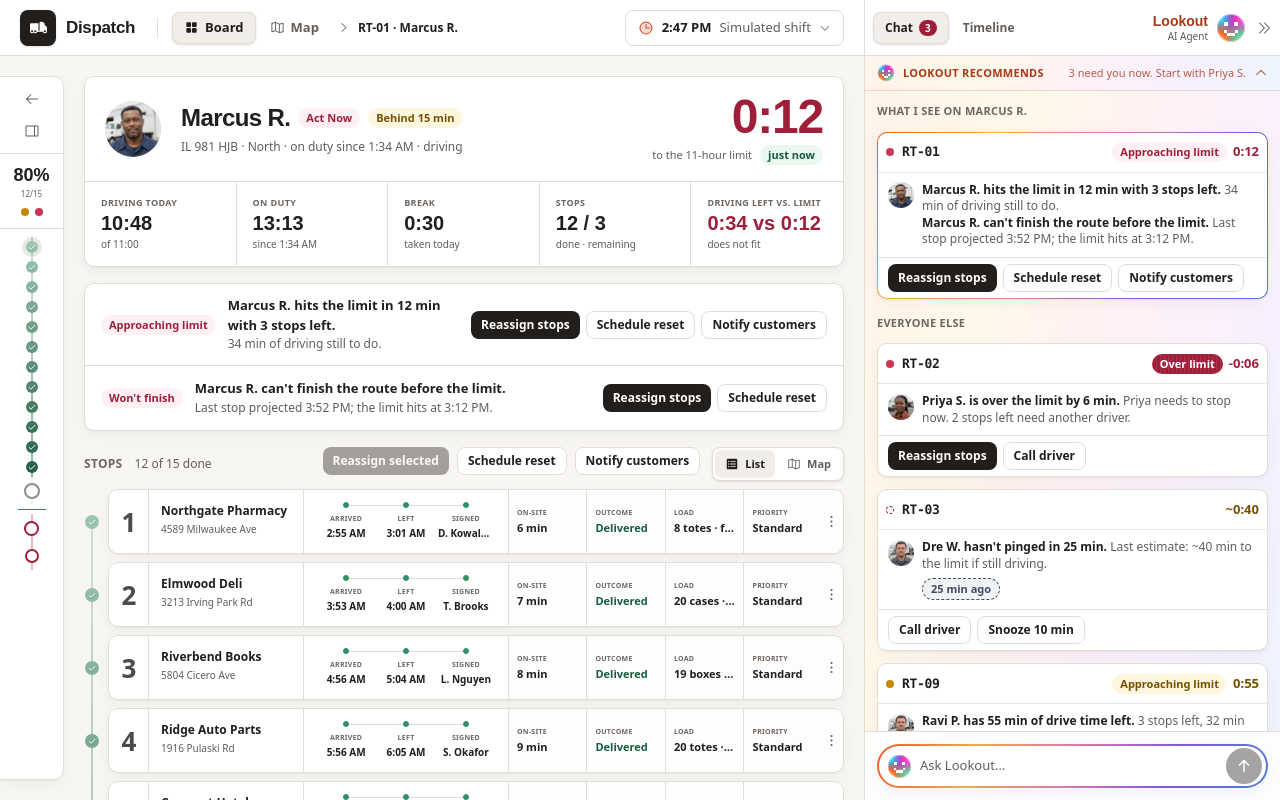
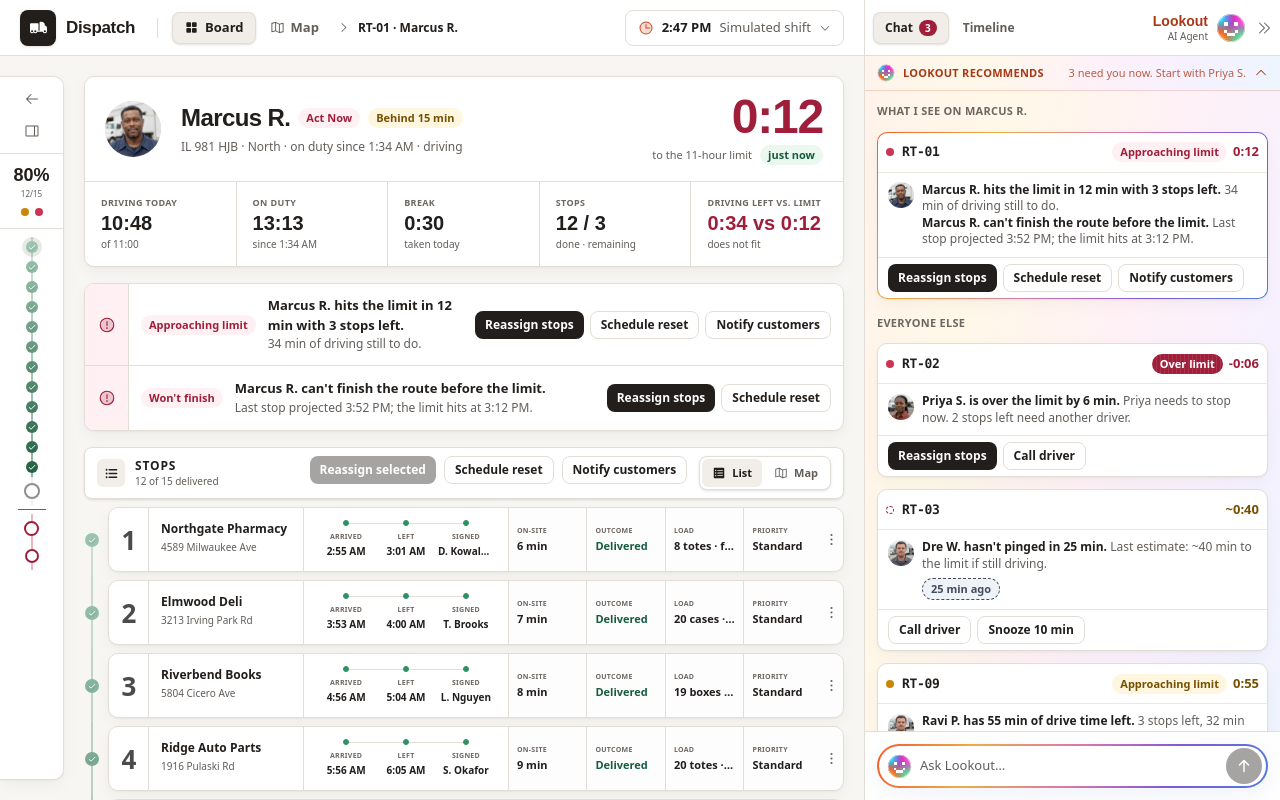
Before and after one commit to davekeller/dispatcher-dashboard, a React (Vite) app: page /routes/drv-01 in a window 1280 px wide. Built offline with nearby package versions, Linux system fonts and the light colour scheme.

Commit message:
design: elevate route stops and alerts

```diff
--- a/src/index.css
+++ b/src/index.css
@@ -147,6 +147,10 @@ body { @apply bg-canvas text-ink font-sans antialiased; }
   background-image: repeating-linear-gradient(90deg, rgb(255 255 255 / 0.09) 0 1px, transparent 1px 4px);
 }
 
+.critical-alert-card {
+  border-color: color-mix(in srgb, var(--color-act-now) 55%, var(--color-line));
+}
+
 @keyframes lane-content-enter {
   from { opacity: 0; transform: translateY(3px); }
   to { opacity: 1; transform: translateY(0); }
--- a/src/views/route/AlertStrip.tsx
+++ b/src/views/route/AlertStrip.tsx
@@ -1,3 +1,4 @@
+import { WarningCircle } from '@phosphor-icons/react'
 import type { DriverCard } from '../../alerts/types'
 import { fmtAge } from '../../lib/format'
 import AlertActions from '../../lookout/AlertActions'
@@ -10,21 +11,26 @@ import { severityTone } from '../../ui/tones'
  *  added live during the walkthrough renders in the alert card with no new UI. */
 export default function AlertStrip({ view, card }: { view: DriverView; card: DriverCard }) {
   const reason = view.staleness !== 'fresh' ? `Last ping ${fmtAge(view.pingAgeMin)}. Position-dependent actions are disabled until the truck reports in.` : undefined
+  const hasCriticalAlert = card.alerts.some((alert) => alert.severity === 'critical')
   return (
-    <Card className="overflow-hidden">
+    <Card className={`overflow-hidden ${hasCriticalAlert ? 'critical-alert-card border-[1.5px]' : ''}`}>
       <ul className="divide-y divide-line">
         {card.alerts.map((a) => {
           const tone = severityTone(a.severity)
+          const critical = a.severity === 'critical'
           return (
-            <li key={a.id} className="flex min-h-16 items-center gap-4 px-4 py-3">
-              <div className="flex min-w-0 flex-1 items-center gap-3">
+            <li key={a.id} className="grid min-h-16 grid-cols-[2.75rem_minmax(0,1fr)_auto] items-stretch">
+              <div className={`flex items-center justify-center border-r border-line ${critical ? 'bg-act-now-soft/75' : tone.soft}`}>
+                <WarningCircle size={18} weight={critical ? 'fill' : 'duotone'} className={critical ? 'text-act-now' : tone.text} aria-hidden="true" />
+              </div>
+              <div className="flex min-w-0 items-center gap-3 px-3 py-3">
                 <Chip tone={tone}>{a.label}</Chip>
                 <div className="min-w-0 flex-1">
                   <p className="text-[13px] font-semibold text-ink">{a.title}</p>
                   <p className="text-[12px] text-muted">{a.body}</p>
                 </div>
               </div>
-              <div className="ml-auto shrink-0">
+              <div className="flex shrink-0 items-center py-3 pl-2 pr-3">
                 <AlertActions driverId={view.driver.id} actions={a.actions} alertIds={[a.id]} positionDependentDisabled={reason} resetScheduledAt={view.plannedResetAt} singleLine />
               </div>
             </li>
--- a/src/views/route/RouteFilePage.tsx
+++ b/src/views/route/RouteFilePage.tsx
@@ -75,9 +75,16 @@ export default function RouteFilePage() {
         {card.alerts.length > 0 && <AlertStrip view={view} card={card} />}
         {stale && <StaleBanner view={view} />}
         <section>
-          <header className="mb-2 flex items-center gap-3">
-            <h2 className="text-[12px] font-semibold uppercase tracking-wide text-label">Stops</h2>
-            <span className="tnum text-[12px] text-muted">{view.done} of {view.total} done</span>
+          <header className="sticky top-0 z-30 mb-2 flex min-h-12 items-center gap-3 rounded-control border border-line bg-panel/95 px-3 py-2 shadow-sm backdrop-blur">
+            <div className="flex min-w-0 items-center gap-2.5">
+              <span className="flex h-7 w-7 shrink-0 items-center justify-center rounded-[6px] bg-well text-ink" aria-hidden="true">
+                <ListBullets size={15} weight="bold" />
+              </span>
+              <div className="min-w-0">
+                <h2 className="text-[12px] font-semibold uppercase leading-none tracking-[0.07em] text-ink">Stops</h2>
+                <p className="tnum mt-1 whitespace-nowrap text-[10px] leading-none text-muted">{view.done} of {view.total} delivered</p>
+              </div>
+            </div>
             <div className="ml-auto flex gap-2">
               <Button size="sm" variant="primary" disabled={selected.length === 0 || stale} title={staleReason} onClick={() => open('reassign', view.driver.id, { stopIds: selected })}>
                 Reassign selected{selected.length > 0 ? ` (${selected.length})` : ''}
@@ -101,7 +108,7 @@ export default function RouteFilePage() {
           ) : (
             <ol className="flex flex-col gap-2">
               {view.route.stops.map((s) => (
-                <li key={s.id} id={`stop-${s.id}`} className="scroll-mt-4">
+                <li key={s.id} id={`stop-${s.id}`} className="scroll-mt-16">
                   <StopReceipt stop={s} delivery={deliveryById.get(s.deliveryId)} view={view} selected={selected.includes(s.id)} onToggle={() => toggle(s.id)} pastLimit={pastLimitIds.has(s.id)} />
                 </li>
               ))}
```
Also changed, not shown: 3 other files (tests, documents, lock files or other folders).
